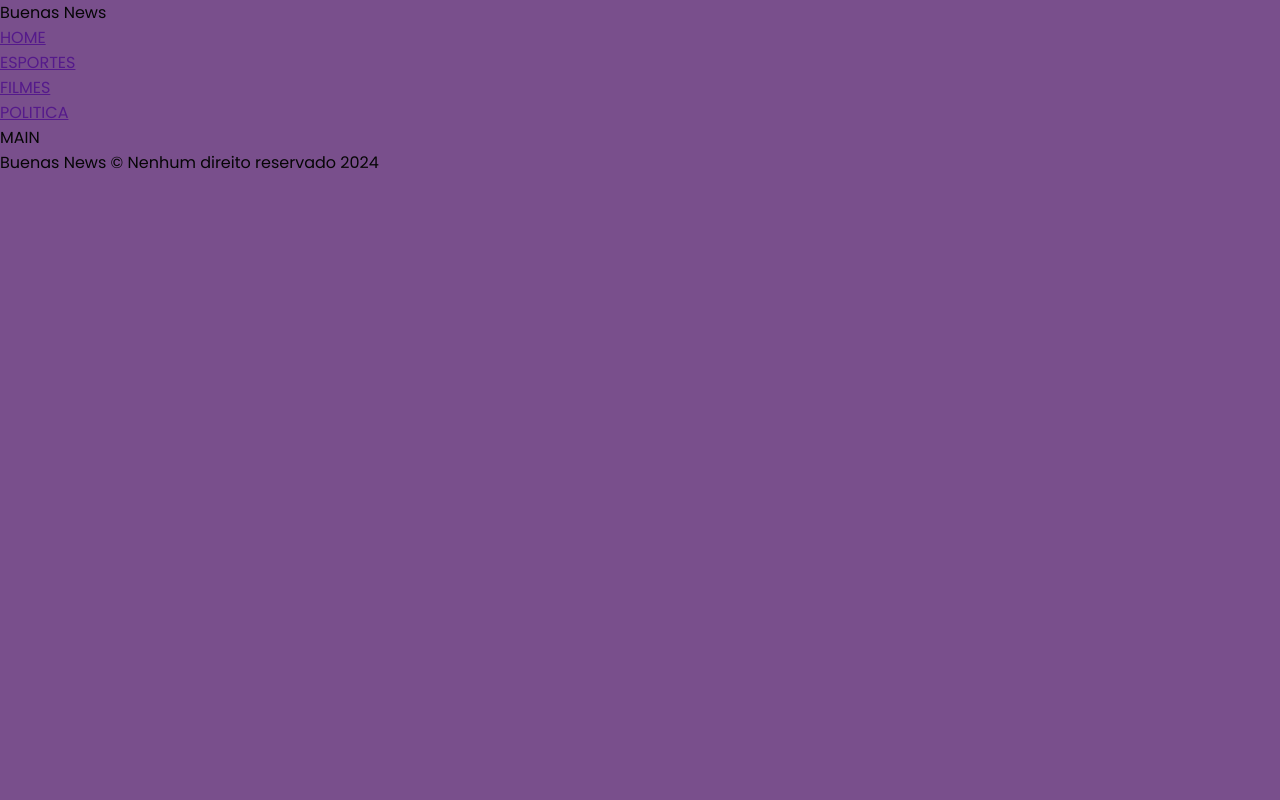
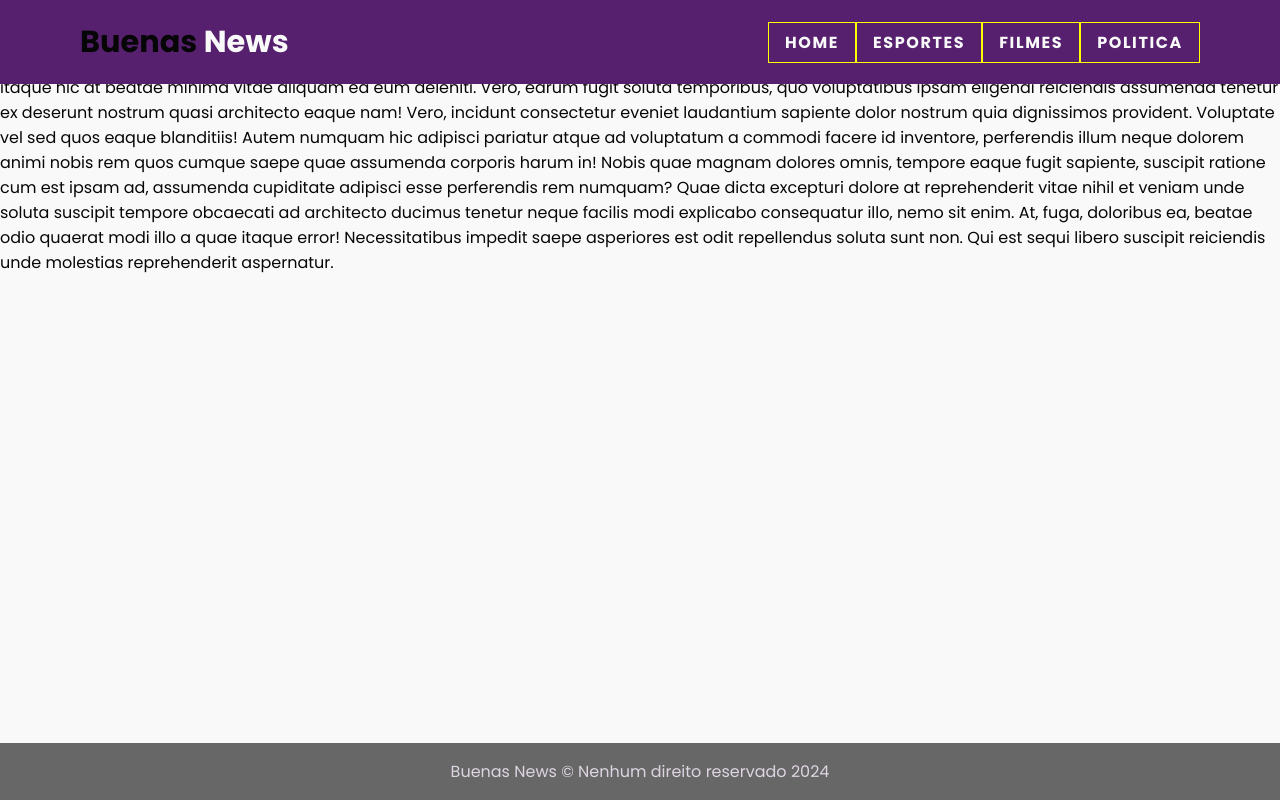
Before and after one commit to jotaveeo/blog-noticias, a plain HTML site: page index.html in a window 1280 px wide. Drawn offline with Linux system fonts and the light colour scheme.

Commit message:
Estrutura básica

```diff
--- a/css/style.css
+++ b/css/style.css
@@ -20,10 +20,67 @@
 
 html {
     font-family: "Poppins", sans-serif;
+    font-size: 16px;
 }
 
 
 body {
-    background-color: var(--cor-02);
+    background-color: var(--cor-05);
     color: var(--cor-06);
 }
+
+header {
+    background-color: var(--cor-01);
+    color: var(--cor-05);
+
+    position: fixed;
+    width: 100%;
+    /* z-index: 100;
+    top: 0; */
+    padding: 1.2rem 5rem;
+    display: flex;
+    justify-content: space-between;
+    flex-direction: row;
+    align-items: center;
+}
+
+header span {
+    color: var(--cor-06);
+}
+
+.logo {
+    font-size: 1.9rem;
+    font-weight: 700;
+}
+
+nav ul {
+    list-style-type: none;
+    display: flex;
+    flex-direction: row;
+
+}
+
+nav a {
+    text-decoration: none;
+    padding: 0.5rem 1rem;
+    color: inherit;
+    font-weight: 700;
+    border: solid 1px yellow; /* TESTE */
+    letter-spacing: 0.1rem;
+    transition: 0.5s;
+}
+
+nav a:hover {
+    color: var(--cor-principal);
+}
+
+footer {
+    background-color: #060606;
+    color: #CBBBD2;
+    padding: 1rem 5rem;
+    position: fixed;
+    width: 100%;
+    text-align: center;
+    bottom: 0;
+    opacity: 60%;
+}
--- a/index.html
+++ b/index.html
@@ -10,11 +10,14 @@
     <link rel="shortcut icon" href="./img/desenvolvedor.png" type="image/x-icon">
     <link rel="stylesheet" href="./css/style.css">
 </head>
-<body>
-    <header>
-        <div class="logo"><span>Buenas</span> News</div>
+<body> <!-- Corpo -->
+    <header> <!-- Cabeçalho -->
+        <div class="logo">
+            <span>Buenas</span> News
+        </div>
+
         <nav>
-            <ul>
+            <ul class="menu">
                 <li><a href="">HOME</a></li>
                 <li><a href="">ESPORTES</a></li>
                 <li><a href="">FILMES </a></li>
@@ -23,10 +26,19 @@
         </nav>
     </header>
 
+    <main>
+        <article>
+            MAIN
+        </article>
 
-    <main>
-        <article>MAIN</article>
+        <p>
+            Lorem ipsum dolor sit amet consectetur adipisicing elit. Velit nam deserunt porro, fugiat, aliquam doloremque dolorum consequatur earum facere, itaque quasi quaerat. Repudiandae voluptatum error ipsam asperiores aliquam quae veritatis doloribus, ab nisi. Ipsa iste quis possimus ad explicabo nulla nam sed, harum itaque hic at beatae minima vitae aliquam ea eum deleniti. Vero, earum fugit soluta temporibus, quo voluptatibus ipsam eligendi reiciendis assumenda tenetur ex deserunt nostrum quasi architecto eaque nam! Vero, incidunt consectetur eveniet laudantium sapiente dolor nostrum quia dignissimos provident. Voluptate vel sed quos eaque blanditiis! Autem numquam hic adipisci pariatur atque ad voluptatum a commodi facere id inventore, perferendis illum neque dolorem animi nobis rem quos cumque saepe quae assumenda corporis harum in! Nobis quae magnam dolores omnis, tempore eaque fugit sapiente, suscipit ratione cum est ipsam ad, assumenda cupiditate adipisci esse perferendis rem numquam? Quae dicta excepturi dolore at reprehenderit vitae nihil et veniam unde soluta suscipit tempore obcaecati ad architecto ducimus tenetur neque facilis modi explicabo consequatur illo, nemo sit enim. At, fuga, doloribus ea, beatae odio quaerat modi illo a quae itaque error! Necessitatibus impedit saepe asperiores est odit repellendus soluta sunt non. Qui est sequi libero suscipit reiciendis unde molestias reprehenderit aspernatur.
+        </p>
+
     </main>
-    <footer>Buenas News &copy; Nenhum direito reservado 2024</footer>
+
+    <footer>
+        Buenas News &copy; Nenhum direito reservado 2024
+    </footer>
 </body>
 </html>
```
Also changed, not shown: 1 other file.
